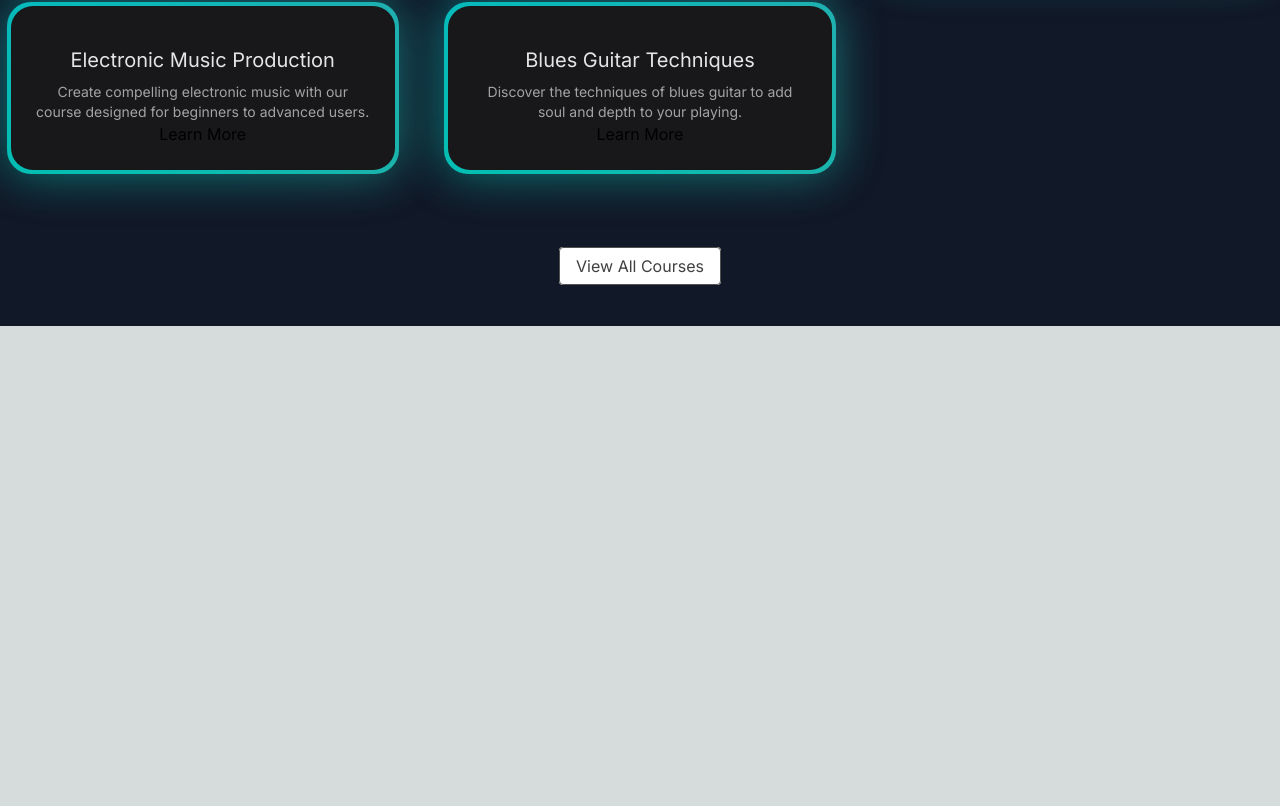
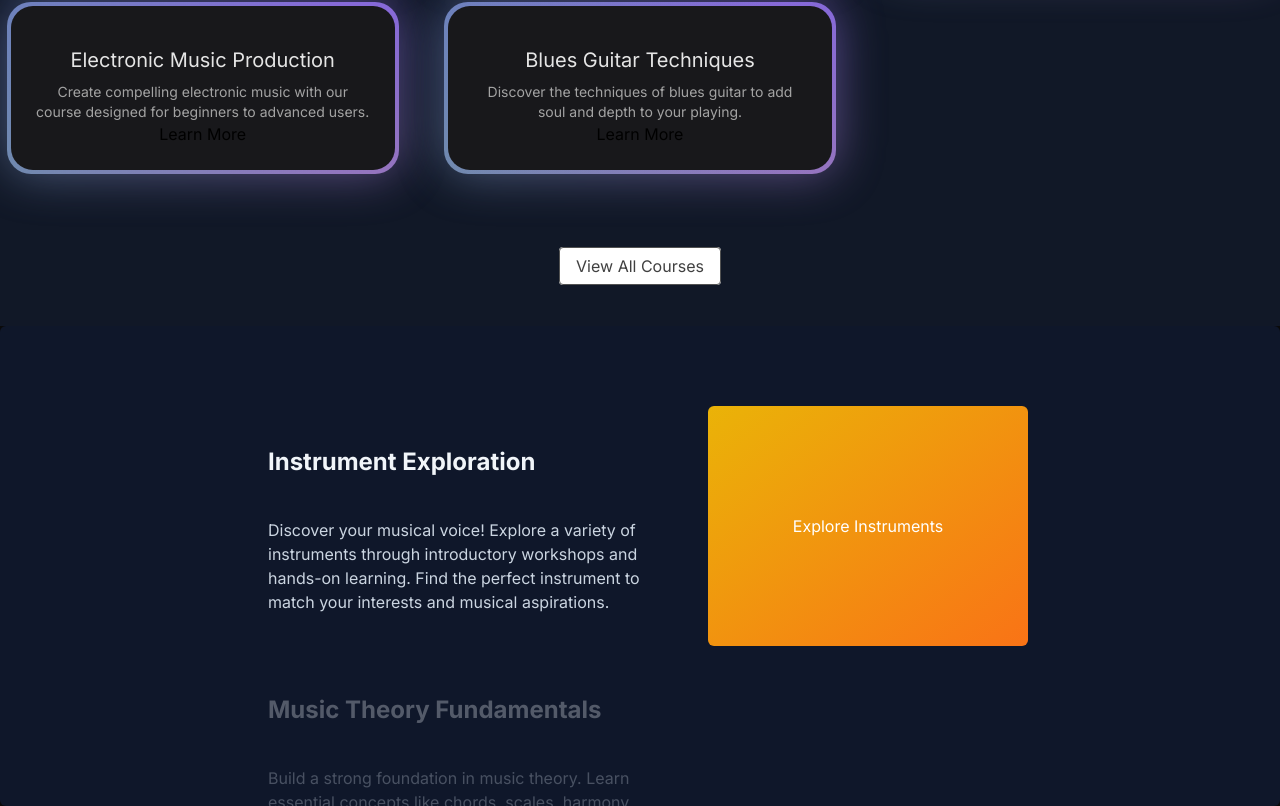
Before and after one commit to Tyagi221B/Music_App-Next.js, a Next.js app: page / in a window 1280 px wide. Shown: the part 1022-1828 px from the top of the page. Before the commit the page ends 1348 px from the top, so only its background shows below. Built offline with nearby package versions, Linux system fonts and the light colour scheme.

Commit message:
Add sticky-scroll in whyChooseUs

```diff
--- a/src/app/page.tsx
+++ b/src/app/page.tsx
@@ -1,11 +1,13 @@
 import FeaturedCourses from "@/components/FeaturedCourses";
 import HeroSection from "@/components/HeroSection";
+import WhyChooseUs from "@/components/WhyChooseUs";
 
 export default function Home() {
 	return (
     <main className="min-h-screen bg-black/[0.96] antialiased bg-grid-white/[0.02]">
       <HeroSection/>
       <FeaturedCourses/>
+      <WhyChooseUs/>
     </main>
   );
 }
--- /dev/null
+++ b/src/components/WhyChooseUs.tsx
@@ -0,0 +1,56 @@
+"use client";
+import { StickyScroll } from "./ui/sticky-scroll-reveal";
+import Image from "next/image";
+const content = [
+	{
+		title: "Instrument Exploration",
+		description:
+			"Discover your musical voice! Explore a variety of instruments through introductory workshops and hands-on learning. Find the perfect instrument to match your interests and musical aspirations.",
+		content: (
+			<div className="h-full w-full bg-[linear-gradient(to_bottom_right,var(--yellow-500),var(--orange-500))] flex items-center justify-center text-white">
+				Explore Instruments
+			</div>
+		),
+	},
+	{
+		title: "Music Theory Fundamentals",
+		description:
+			"Build a strong foundation in music theory. Learn essential concepts like chords, scales, harmony, and rhythm. Gain the tools to analyze music, compose your own pieces, and improve your overall musicianship.",
+		content: (
+			<div className="h-full w-full bg-[linear-gradient(to_bottom_right,var(--violet-500),var(--indigo-500))] flex items-center justify-center text-white">
+				Music Theory Basics
+			</div>
+		),
+	},
+	{
+		title: "Ear Training and Aural Skills",
+		description:
+			"Sharpen your musical ear and develop aural skills. Learn to identify intervals, chords, and melodies by ear. Enhance your musical understanding and improve your sight-reading abilities.",
+		content: (
+			<div className="h-full w-full bg-[linear-gradient(to_bottom_right,var(--teal-500),var(--cyan-500))] flex items-center justify-center text-white">
+				Ear Training & Aural Skills
+			</div>
+		),
+	},
+	{
+		title: "Music Production and Recording",
+		description:
+			"Turn your musical ideas into reality. Learn the fundamentals of music production and recording techniques. Explore industry-standard software and hardware to create professional-sounding music.",
+		content: (
+			<div className="h-full w-full bg-[linear-gradient(to_bottom_right,var(--pink-500),var(--purple-500))] flex items-center justify-center text-white">
+				Music Production & Recording
+			</div>
+		),
+	},
+
+];
+
+const WhyChooseUs = () => {
+	return (
+		<div>
+			<StickyScroll content={content} />
+		</div>
+	);
+};
+
+export default WhyChooseUs;
--- /dev/null
+++ b/src/components/ui/sticky-scroll-reveal.tsx
@@ -0,0 +1,105 @@
+"use client";
+import React, { useRef } from "react";
+import { useMotionValueEvent, useScroll } from "framer-motion";
+import { motion } from "framer-motion";
+import { cn } from "@/utils/cn";
+
+export const StickyScroll = ({
+	content,
+	contentClassName,
+}: {
+	content: {
+		title: string;
+		description: string;
+		content?: React.ReactNode | any;
+	}[];
+	contentClassName?: string;
+}) => {
+	const [activeCard, setActiveCard] = React.useState(0);
+	const ref = useRef<any>(null);
+	const { scrollYProgress } = useScroll({
+		// uncomment line 22 and comment line 23 if you DONT want the overflow container and want to have it change on the entire page scroll
+		// target: ref
+		container: ref,
+		offset: ["start start", "end start"],
+	});
+	const cardLength = content.length;
+
+	useMotionValueEvent(scrollYProgress, "change", (latest) => {
+		const cardsBreakpoints = content.map((_, index) => index / cardLength);
+		const closestBreakpointIndex = cardsBreakpoints.reduce(
+			(acc, breakpoint, index) => {
+				const distance = Math.abs(latest - breakpoint);
+				if (distance < Math.abs(latest - cardsBreakpoints[acc])) {
+					return index;
+				}
+				return acc;
+			},
+			0
+		);
+		setActiveCard(closestBreakpointIndex);
+	});
+
+	const backgroundColors = [
+		"var(--slate-900)",
+		"var(--black)",
+		"var(--neutral-900)",
+	];
+	const linearGradients = [
+		"linear-gradient(to bottom right, var(--cyan-500), var(--emerald-500))",
+		"linear-gradient(to bottom right, var(--pink-500), var(--indigo-500))",
+		"linear-gradient(to bottom right, var(--orange-500), var(--yellow-500))",
+	];
+	return (
+		<motion.div
+			animate={{
+				backgroundColor: backgroundColors[activeCard % backgroundColors.length],
+			}}
+			className="h-[30rem] overflow-y-auto flex justify-center relative space-x-10 rounded-md p-10"
+			ref={ref}
+		>
+			<div className="div relative flex items-start px-4">
+				<div className="max-w-2xl">
+					{content.map((item, index) => (
+						<div key={item.title + index} className="my-20">
+							<motion.h2
+								initial={{
+									opacity: 0,
+								}}
+								animate={{
+									opacity: activeCard === index ? 1 : 0.3,
+								}}
+								className="text-2xl font-bold text-slate-100"
+							>
+								{item.title}
+							</motion.h2>
+							<motion.p
+								initial={{
+									opacity: 0,
+								}}
+								animate={{
+									opacity: activeCard === index ? 1 : 0.3,
+								}}
+								className="text-kg text-slate-300 max-w-sm mt-10"
+							>
+								{item.description}
+							</motion.p>
+						</div>
+					))}
+					<div className="h-40" />
+				</div>
+			</div>
+			<motion.div
+				animate={{
+					background: linearGradients[activeCard % linearGradients.length],
+				}}
+				className={cn(
+					"hidden lg:block h-60 w-80 rounded-md bg-white sticky top-10 overflow-hidden",
+					contentClassName
+				)}
+			>
+				{content[activeCard].content ?? null}
+			</motion.div>
+		</motion.div>
+	);
+};
```
